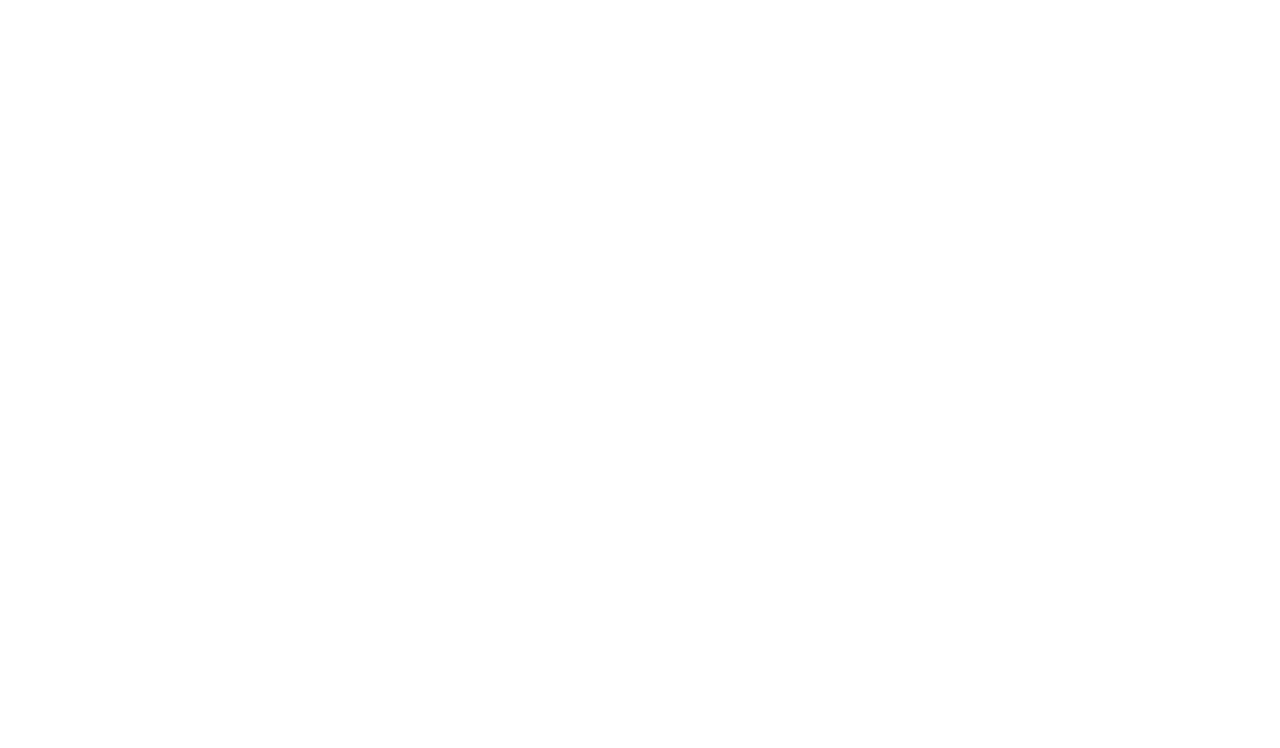
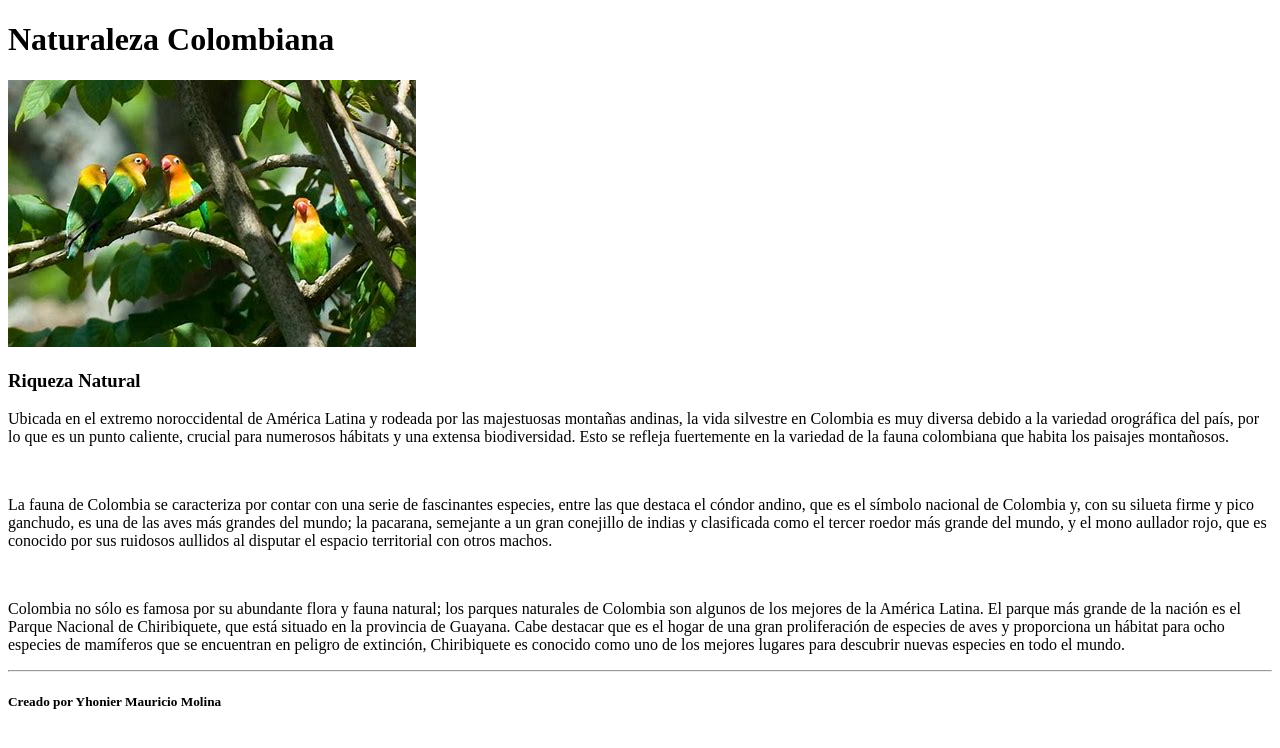
Before and after one commit to yhonier/proyectointroduccion1, a plain HTML site: page index.html in a window 1280 px wide. Drawn offline with Linux system fonts and the light colour scheme.

Commit message:
TALLER 1

```diff
--- a/index.html
+++ b/index.html
@@ -3,9 +3,28 @@
 <head>
     <meta charset="UTF-8">
     <meta name="viewport" content="width=device-width, initial-scale=1.0">
-    <title>Document</title>
+    <title>Belleza salvaje</title>
 </head>
 <body>
-
+   <header>
+     <h1>Naturaleza Colombiana</h1>
+     <img src="img/pajaros.jpg" alt="Pajaros">
+   </header>
 </body>
+<main>
+    <h3>Riqueza Natural</h3>
+<section>
+        <p>Ubicada en el extremo noroccidental de América Latina y rodeada por las majestuosas montañas andinas, la vida silvestre en Colombia es muy diversa debido a la variedad orográfica del país, por lo que es un punto caliente, crucial para numerosos hábitats y una extensa biodiversidad. Esto se refleja fuertemente en la variedad de la fauna colombiana que habita los paisajes montañosos.</p>
+     <br>
+        <p>La fauna de Colombia se caracteriza por contar con una serie de fascinantes especies, entre las que destaca el cóndor andino, que es el símbolo nacional de Colombia y, con su silueta firme y pico ganchudo, es una de las aves más grandes del mundo; la pacarana, semejante a un gran conejillo de indias y clasificada como el tercer roedor más grande del mundo, y el mono aullador rojo, que es conocido por sus ruidosos aullidos al disputar el espacio territorial con otros machos.</p>
+     <br>
+       <p>
+        Colombia no sólo es famosa por su abundante flora y fauna natural; los parques naturales de Colombia son algunos de los mejores de la América Latina. El parque más grande de la nación es el Parque Nacional de Chiribiquete, que está situado en la provincia de Guayana. Cabe destacar que es el hogar de una gran proliferación de especies de aves y proporciona un hábitat para ocho especies de mamíferos que se encuentran en peligro de extinción, Chiribiquete es conocido como uno de los mejores lugares para descubrir nuevas especies en todo el mundo.
+       </p>
+</section>
+<hr>
+</main>
+    <footer>
+       <h5>Creado por Yhonier Mauricio Molina</h5>
+    </footer>
 </html>
```
Also changed, not shown: img/pajaros.jpg (added).
